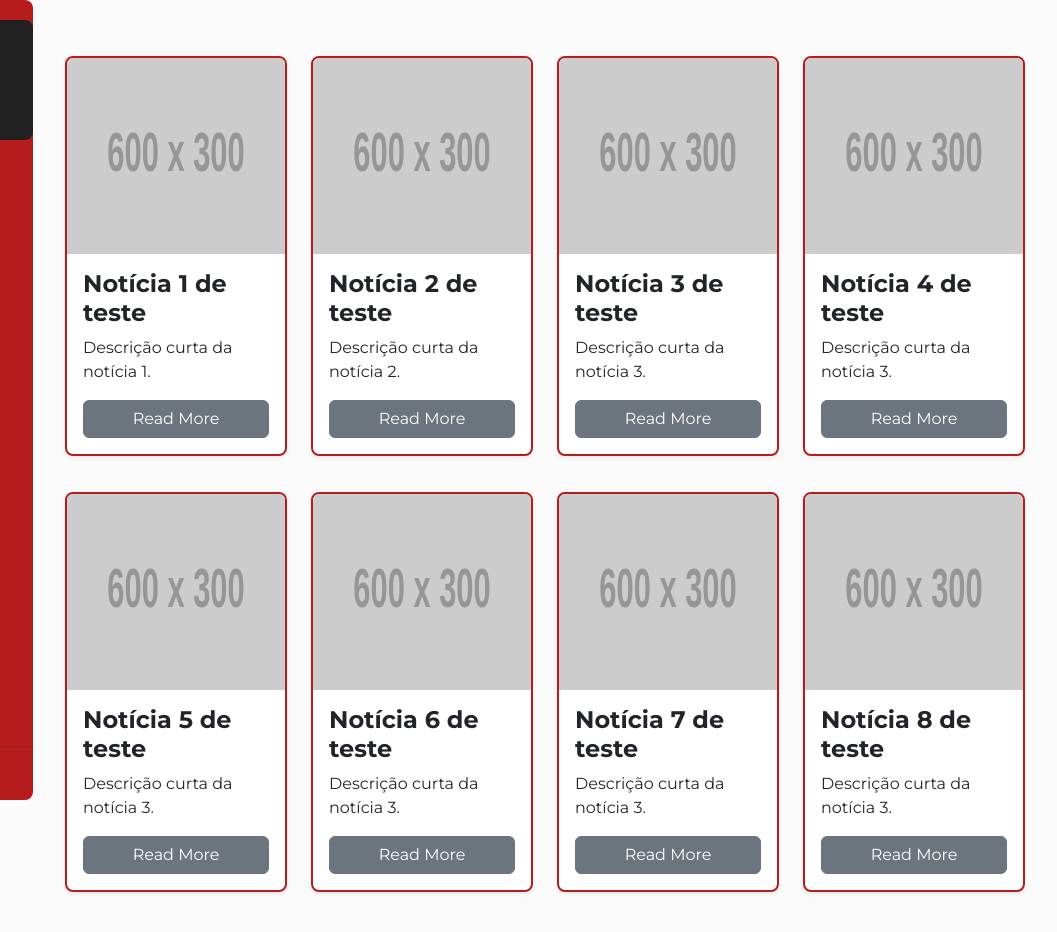
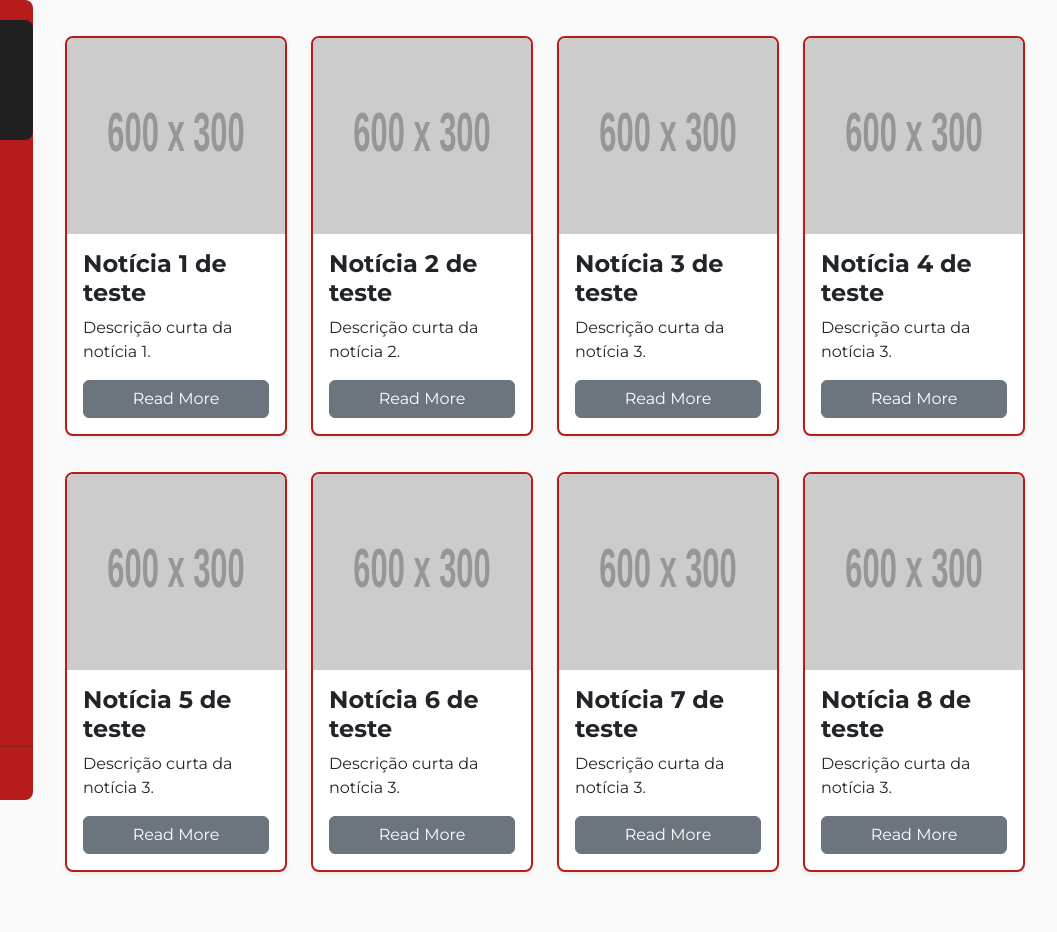
Before and after one commit to andluis35/CS50-NewsHub, a plain HTML site: page frontend/index.html in a window 1280 px wide. Shown: the full height of the page, 223-1280 px from the left. Drawn offline with nearby package versions, Linux system fonts and the light colour scheme; placeholder pictures from the web are drawn by us.

Commit message:
Fix on main content padding

```diff
--- a/frontend/css/styles.css
+++ b/frontend/css/styles.css
@@ -86,7 +86,7 @@ body {
 .main-content {
     height: 100%;
     margin-left: 256px;
-    padding: 20px;
+    padding: 0px 20px 20px 20px;
 }
 
 .card {
```
Also changed, not shown: README.md.
